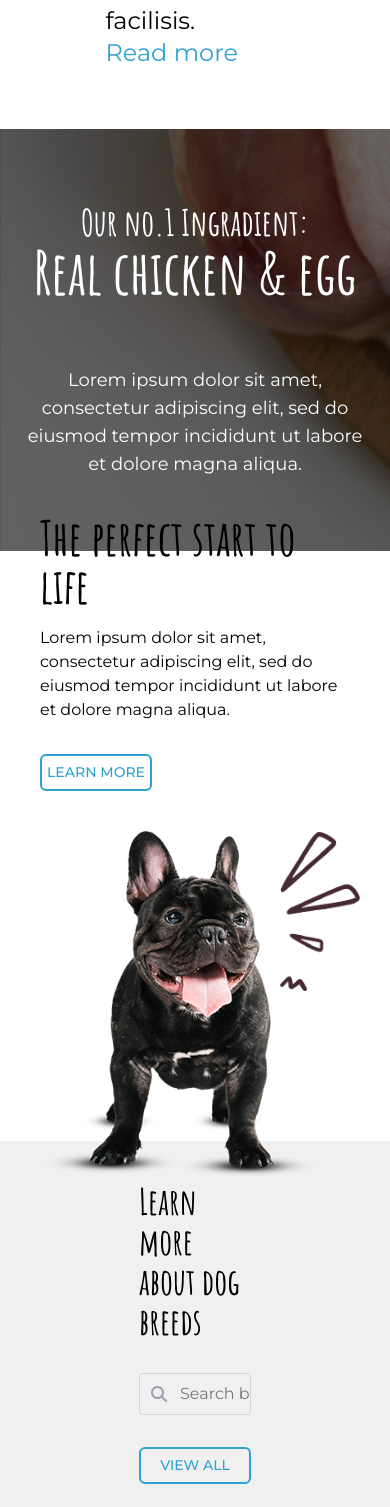
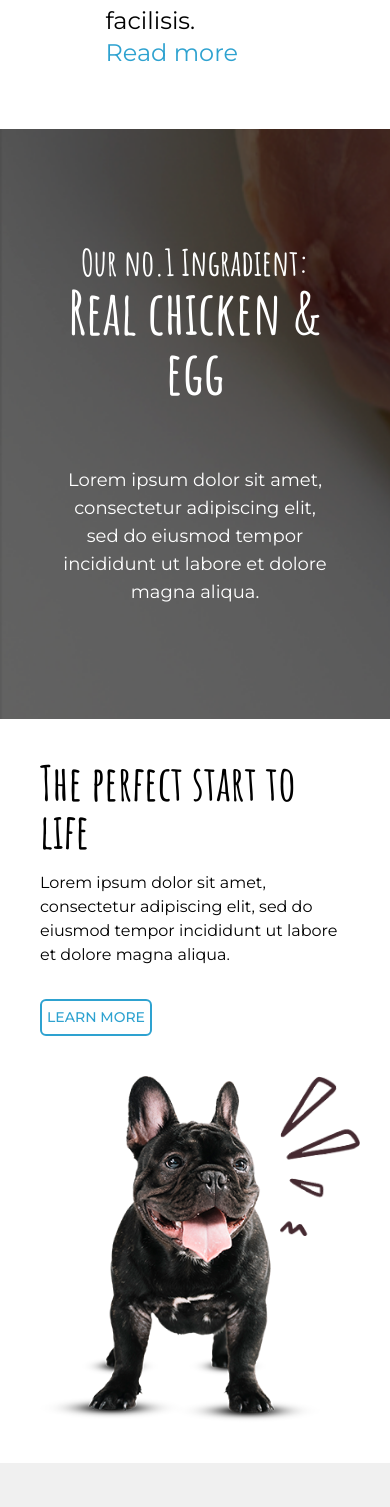
Before and after one commit to Wilawan-Watt/organic_pet_food, a React (Vite) app: page / in a window 390 px wide. Shown: the part 1343-2850 px from the top of the page. Built offline with nearby package versions, Linux system fonts and the light colour scheme.

Commit message:
edit mobile responsive

```diff
--- a/src/components/FindProduct.jsx
+++ b/src/components/FindProduct.jsx
@@ -3,8 +3,8 @@ import DogProduct from '../assets/images/Dog-Product.png'
 
 function FindProduct() {
   return (
-    <section className='h-[70vh]'>
-      <div className='flex justify-center items-center h-full flex-col lg:flex-row'>
+    <section className='h-auto md:h-[70vh]'>
+      <div className='flex justify-center items-center h-full flex-col my-10 md:my-10 lg:flex-row'>
         <div>
             <img src={DogProduct} className='w-sm mb-10 lg:mb-0' />
         </div>
--- a/src/components/Footer.jsx
+++ b/src/components/Footer.jsx
@@ -5,8 +5,8 @@ import { FaInstagram, FaFacebookF, FaTwitter, FaWhatsapp } from "react-icons/fa6
 
 function Footer() {
   return (
-    <footer className='bg-cover h-[25vh] lg:h-[40vh] flex justify-end items-center xl:h-[70vh]' style={{ backgroundImage: `url(${FooterImage})` }}>
-      <div className='flex flex-col items-end p-5 text-center md:p-15 xl:mr-40'>
+    <footer className='bg-cover h-auto md:h-[50vh] lg:h-[40vh] flex justify-end items-center xl:h-[70vh]' style={{ backgroundImage: `url(${FooterImage})` }}>
+      <div className='flex flex-col items-end p-5 text-center bg-white/50 sm:bg-white/0 md:p-15 xl:mr-40'>
         <div>
           <div className='flex justify-center'>
             <img src={DogLogo} className='mb-5' />
--- a/src/components/Product_1.jsx
+++ b/src/components/Product_1.jsx
@@ -3,8 +3,8 @@ import Chicken from '../assets/images/Chicken Background.png'
 
 function Product_1() {
     return (
-        <section className='h-[50vh] bg-cover bg-no-repeat' style={{ backgroundImage: `url(${Chicken})` }}>
-            <div className='flex justify-center items-center h-full'>
+        <section className='h-[70vh] sm:h-[50vh] bg-cover bg-no-repeat' style={{ backgroundImage: `url(${Chicken})` }}>
+            <div className='flex justify-center items-center h-full m-10'>
                 <div className='text-center'>
                     <h2 className='font-(family-name:--second-font) font-bold text-4xl text-white'>Our no.1 Ingradient: <br /> <span className='text-6xl'>Real chicken & egg</span></h2>
                     <p className='mx-5 max-w-[750px] mt-[4rem] text-white text-lg'>Lorem ipsum dolor sit amet, consectetur adipiscing elit, sed do eiusmod tempor
--- a/src/components/Product_2.jsx
+++ b/src/components/Product_2.jsx
@@ -4,8 +4,8 @@ import Vector from '../assets/images/Vector Smart Object-2.png'
 
 function Product_2() {
   return (
-    <section className='h-[70vh]'>
-      <div className='flex justify-center items-center h-full flex-col md:flex-row mx-10'>
+    <section className='md:h-[70vh]'>
+      <div className='flex justify-center items-center h-full flex-col my-10 md:flex-row mx-10'>
         <div>
             <h3 className='font-(family-name:--second-font) font-bold text-5xl mb-[1rem]'>The perfect start to life</h3>
             <p className='max-w-[500px] mb-[2rem]'>Lorem ipsum dolor sit amet, consectetur adipiscing elit, sed do eiusmod tempor incididunt ut labore et dolore magna aliqua.</p>
```
